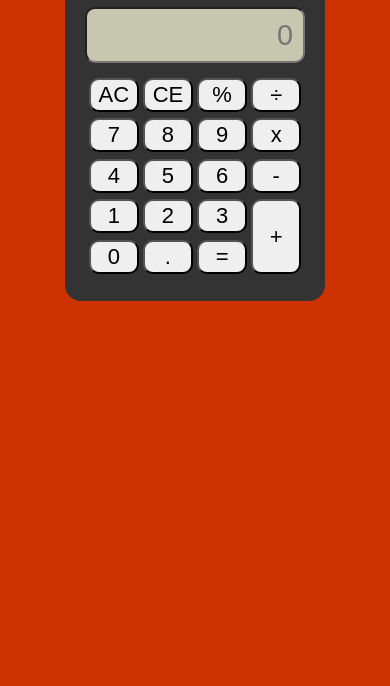
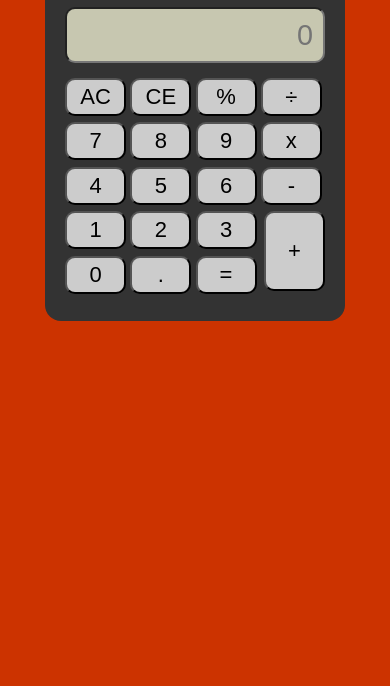
Before and after one commit to ploceus/calculator, a plain HTML site: page index.html in a window 390 px wide. Shown: the part 158-844 px from the top of the page. Drawn offline with nearby package versions, Linux system fonts and the light colour scheme.

Commit message:
Layout para movil
Redimensionar los botones y el wrapper para ajustarlos al iphone 4.

```diff
--- a/index.html
+++ b/index.html
@@ -3,9 +3,11 @@
 <head>
   <meta charset="utf-8">
   <meta http-equiv="x-ua-compatible" content="ie=edge">
-  <title>Calculator</title>
   <meta name="description" content="FreeCodeCamp exercise about to create a calculator">
   <meta name="viewport" content="width=device-width, initial-scale=1">
+
+  <title>Calculator</title>
+
   <link href='https://fonts.googleapis.com/css?family=Pacifico' rel='stylesheet' type='text/css'>
   <link href='https://fonts.googleapis.com/css?family=Satisfy' rel='stylesheet' type='text/css'>
   <link href='https://fonts.googleapis.com/css?family=Open+Sans:400,300,600' rel='stylesheet' type='text/css'>
--- a/main.css
+++ b/main.css
@@ -31,7 +31,7 @@ h2{
 	border-radius: 1rem;
 	margin: 50px auto;
 	padding: 20px;
-	width:260px;
+	width:300px;
 }
 
 .calculatorScreen{
@@ -50,23 +50,23 @@ h2{
 }
 
 .keyboard{
+	background-color: #333;
 	display: table;
-	background-color: #333;
 	margin: 0 auto;
+	width: 100%;
 }
-.columna{
-	width: 50px;
-	display: inline-block;
-}
+
 .btn{
 	border-radius: 10px;
+	background-color: #ccc;
+
 	font-size: 22px;
-	line-height: 28px;
+	line-height: 32px;
 	margin-bottom: .3em;
-	width: 50px;
+	width: 23.5%;
 }
 
 .btn-plus{
 	float: right;
-	height: 75px;
+	height: 80px;
 }
--- a/main.js
+++ b/main.js
@@ -214,4 +214,5 @@ function resultCapture () {
       currentNumber = currentNumber.toFixed(2);
       numCapture();
     };
+
 });
```
Also changed, not shown: 2 other files. Lines whose indentation alone changed are shown as unchanged.
